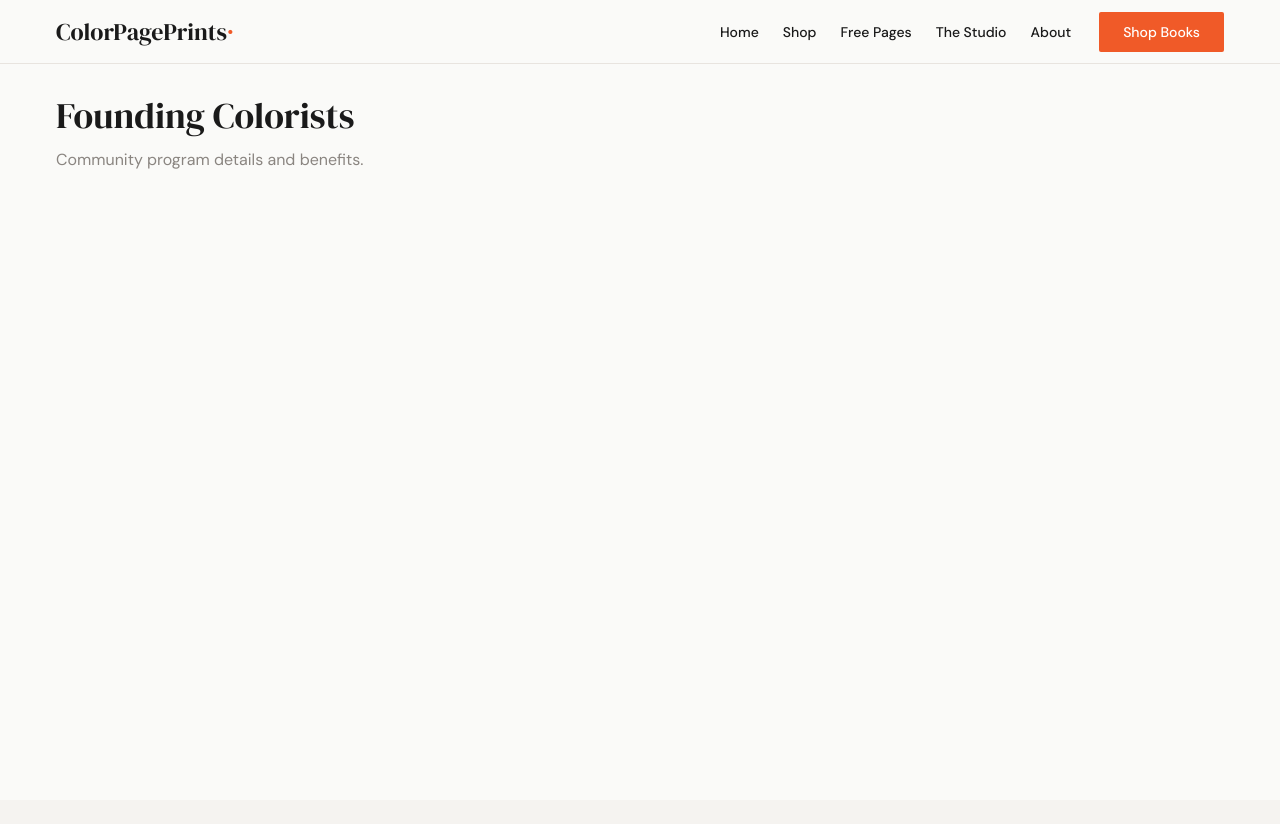
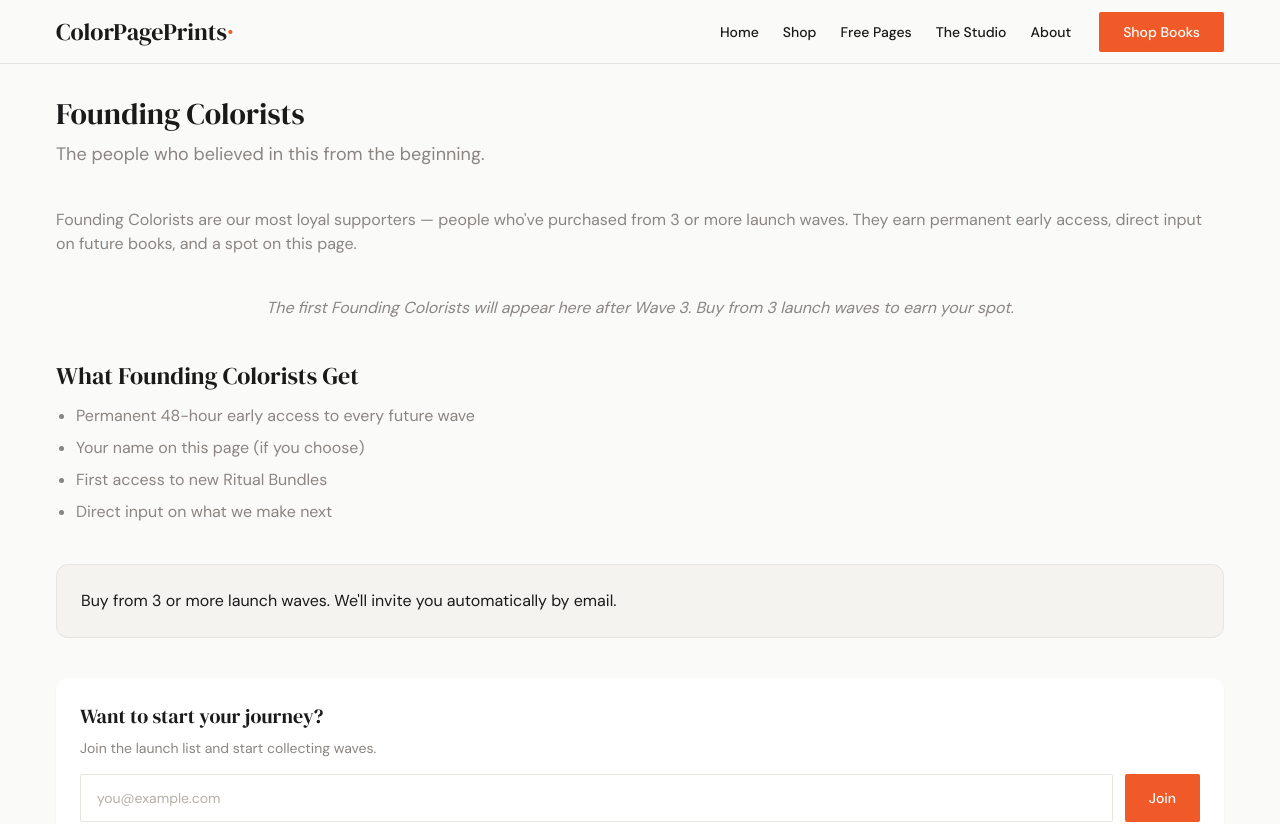
Before and after one commit to petdala/colorpageprints-v2, a Next.js app: page /community/founding-colorists in a window 1280 px wide. Shown: the top 824 px of the page. Built offline with nearby package versions, Linux system fonts and the light colour scheme.

Commit message:
Task 18: add founding colorists loyalty page

```diff
--- a/app/community/founding-colorists/page.tsx
+++ b/app/community/founding-colorists/page.tsx
@@ -1,8 +1,68 @@
+import type { Metadata } from "next";
+import { EmailCapture } from "@/components/sections/EmailCapture";
+
+export const metadata: Metadata = {
+  robots: {
+    index: false,
+    follow: false
+  }
+};
+
+const foundingColorists: string[] = [];
+
+const perks = [
+  "Permanent 48-hour early access to every future wave",
+  "Your name on this page (if you choose)",
+  "First access to new Ritual Bundles",
+  "Direct input on what we make next"
+];
+
 export default function FoundingColoristsPage() {
   return (
-    <section className="space-y-3">
-      <h1 className="font-heading text-4xl">Founding Colorists</h1>
-      <p className="text-text-muted">Community program details and benefits.</p>
-    </section>
+    <div className="space-y-10">
+      <header className="space-y-2">
+        <h1 className="font-heading text-3xl text-text">Founding Colorists</h1>
+        <p className="text-lg text-text-muted">The people who believed in this from the beginning.</p>
+      </header>
+
+      <p className="text-text-muted">
+        Founding Colorists are our most loyal supporters — people who've purchased from 3 or more launch waves. They
+        earn permanent early access, direct input on future books, and a spot on this page.
+      </p>
+
+      {foundingColorists.length === 0 ? (
+        <p className="text-center italic text-text-muted">
+          The first Founding Colorists will appear here after Wave 3. Buy from 3 launch waves to earn your spot.
+        </p>
+      ) : (
+        <div className="grid grid-cols-2 gap-4 lg:grid-cols-3">
+          {foundingColorists.map((name) => (
+            <article key={name} className="rounded-lg bg-surface-alt p-4 text-center text-text shadow-sm">
+              {name.split(" ")[0]}
+            </article>
+          ))}
+        </div>
+      )}
+
+      <section className="space-y-3">
+        <h2 className="font-heading text-2xl text-text">What Founding Colorists Get</h2>
+        <ul className="list-disc space-y-2 pl-5 text-text-muted">
+          {perks.map((perk) => (
+            <li key={perk}>{perk}</li>
+          ))}
+        </ul>
+      </section>
+
+      <section className="rounded-xl border border-border bg-surface-alt p-6 text-text">
+        Buy from 3 or more launch waves. We'll invite you automatically by email.
+      </section>
+
+      <EmailCapture
+        heading="Want to start your journey?"
+        subtext="Join the launch list and start collecting waves."
+        buttonText="Join"
+        tag="community"
+      />
+    </div>
   );
 }
```
